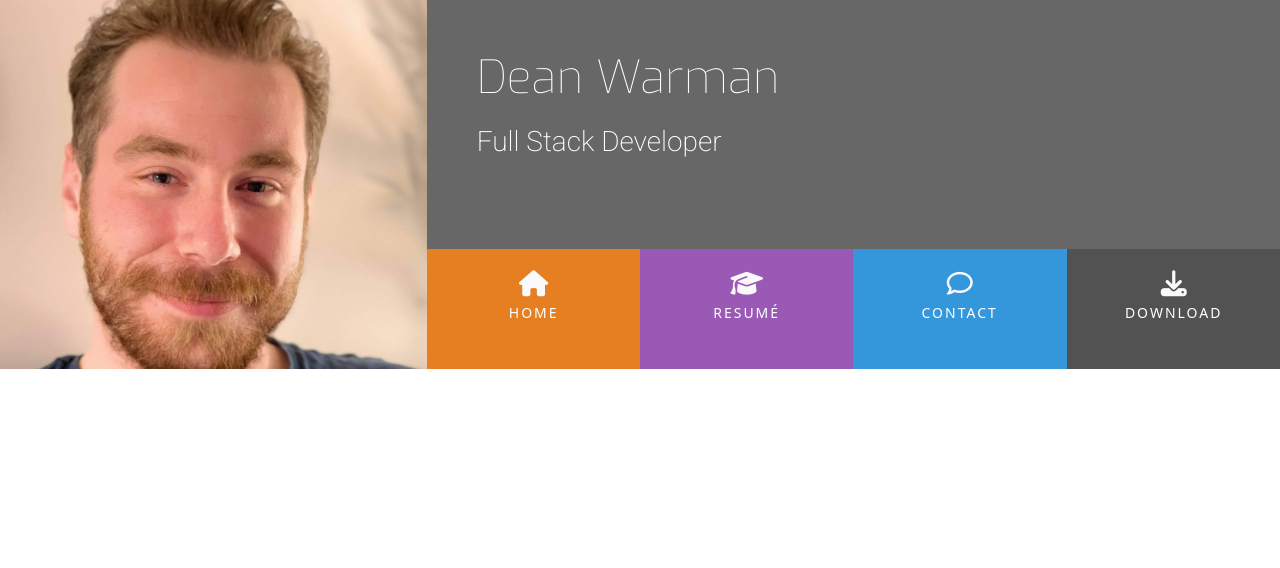
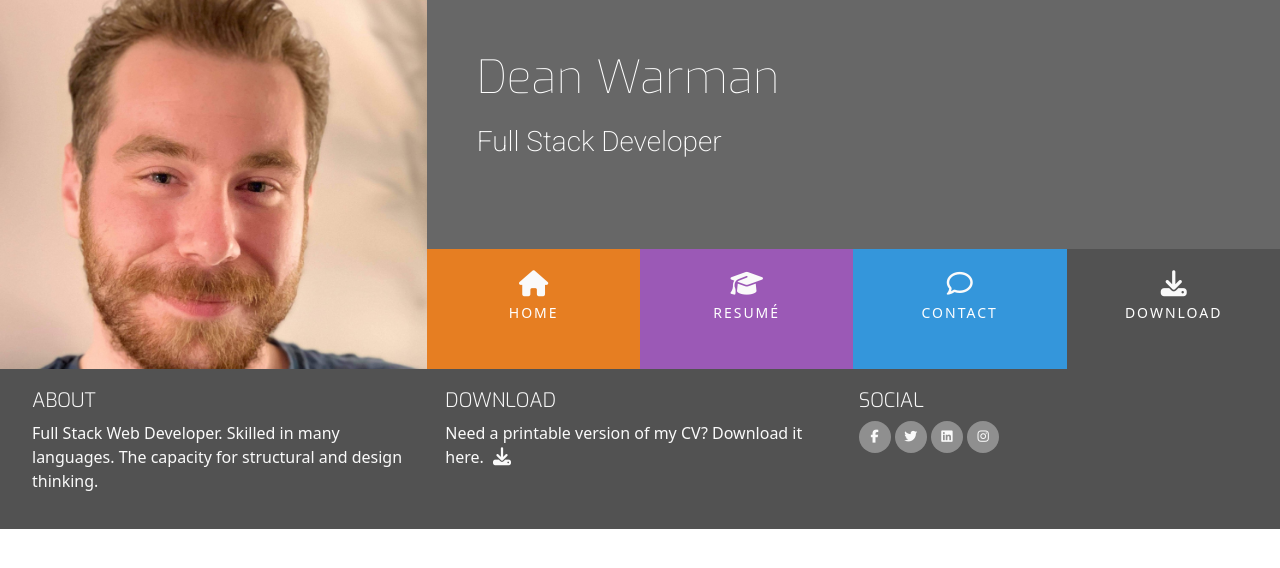
Before and after one commit to Dean-Warman/Curriculum-Vitae, a plain HTML site: page index.html in a window 1280 px wide. Drawn offline with nearby package versions, Linux system fonts and the light colour scheme.

Commit message:
Completed footer first draft

```diff
--- a/assets/css/style.css
+++ b/assets/css/style.css
@@ -19,6 +19,25 @@
 
 .ui-menu-color-download {
     background-color: #525252;
+}
+
+/*------------------------------------------------------Special paddings/margins/text */
+
+h1,h2,h3,h4 {
+    margin: 0;
+}
+
+.uppercase {
+    text-transform: uppercase;
+}
+
+.general-sub {
+    font-family: "Exo", sans-serif;
+    font-weight: 300;
+    color: #fafafa;
+}
+.inline-block {
+    display: inline-block;
 }
 
 /*------------------------------------------------------Heading */
@@ -113,3 +132,55 @@ header {
     background-color: rgba(0, 0, 0, 0.2);
     height: 120px;
 }
+
+/*------------------------------------------------------Footer */
+
+footer {
+    background-color: #525252;
+    color: #fafafa;
+    min-height: 120px;
+    margin: 0;
+}
+
+.cv-pdf i {
+    font-size: 18px;
+    color: #fafafa;
+    text-align: center;
+    padding-left: 5px;
+    transition: all 0.35s ease-in-out;
+    -moz-transition: all 0.35s ease-in-out;
+    -webkit-transition: all 0.35s ease-in-out;
+    -o-transition: all 0.35s ease-in-out;
+}
+
+.cv-pdf i:hover {
+    color: #e84610;
+}
+
+.social-links {
+    padding-bottom: 15px;
+}
+
+.social-links li a i {
+    width: 32px;
+    height: 32px;
+    padding: 12px 0;
+    border-radius: 50%;
+    font-size: 13px;
+    line-height: 7px;
+    text-align: center;
+    color: #fafafa;
+    background: #8f8f8f;
+    transition: all 0.35s ease-in-out;
+    -moz-transition: all 0.35s ease-in-out;
+    -webkit-transition: all 0.35s ease-in-out;
+    -o-transition: all 0.35s ease-in-out;
+}
+
+.social-links li a i:hover {
+    background: #e84610;
+}
+
+#footer-details {
+    padding: 20px;
+}
--- a/index.html
+++ b/index.html
@@ -47,7 +47,55 @@
     <section>
 
     </section>
-    <footer>
+    <footer class="container-fluid">
+        <div id="footer-details" class="row">
+            <div class="col-sm-4">
+                <h5 class="uppercase general-sub">About</h5>
+                <p class="inline-block">
+                    Full Stack Web Developer. Skilled in many languages.
+                    The capacity for structural and design thinking.
+                </p>
+            </div>
+            <div class="col-sm-4">
+                <h5 class="uppercase general-sub">Download</h5>
+                <p class="inline-block">
+                    Need a printable version of my CV? Download it here.
+                    <a href="#" target="_blank" class="cv-pdf">
+                        <i class="fa-solid fa-download" aria-hidden="true"></i>
+                        <span class="sr-only">Download link.</span>
+                    </a>
+                </p>
+            </div>
+            <div class="col-sm-4">
+                <h5 class="uppercase general-sub">Social</h5>
+                <ul class="list-inline social-links">
+                    <li class="list-inline-item">
+                        <a target="_blank" href="#">
+                            <i class="fa-brands fa-facebook-f" aria-hidden="true"></i>
+                            <span class="sr-only">Facebook.</span>
+                        </a>
+                    </li>
+                    <li class="list-inline-item">
+                        <a target="_blank" href="#">
+                            <i class="fa-brands fa-twitter" aria-hidden="true"></i>
+                            <span class="sr-only">Twitter.</span>
+                        </a>
+                    </li>
+                    <li class="list-inline-item">
+                        <a target="_blank" href="#">
+                            <i class="fa-brands fa-linkedin" aria-hidden="true"></i>
+                            <span class="sr-only">LinkedIn.</span>
+                        </a>
+                    </li>
+                    <li class="list-inline-item">
+                        <a target="_blank" href="#">
+                            <i class="fa-brands fa-instagram" aria-hidden="true"></i>
+                            <span class="sr-only">Instagram.</span>
+                        </a>
+                    </li>
+                </ul>
+            </div>
+        </div>
 
     </footer>
 
```
